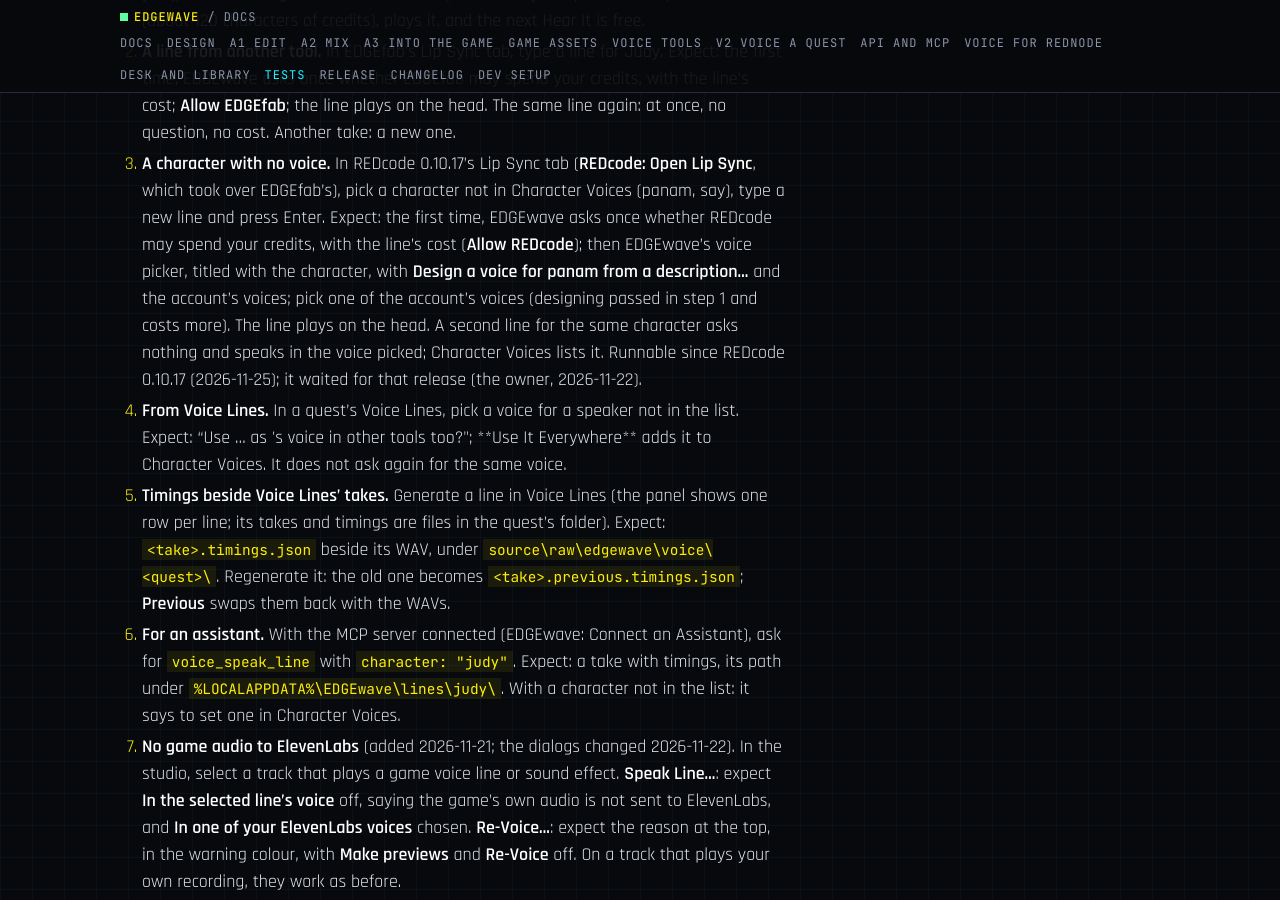
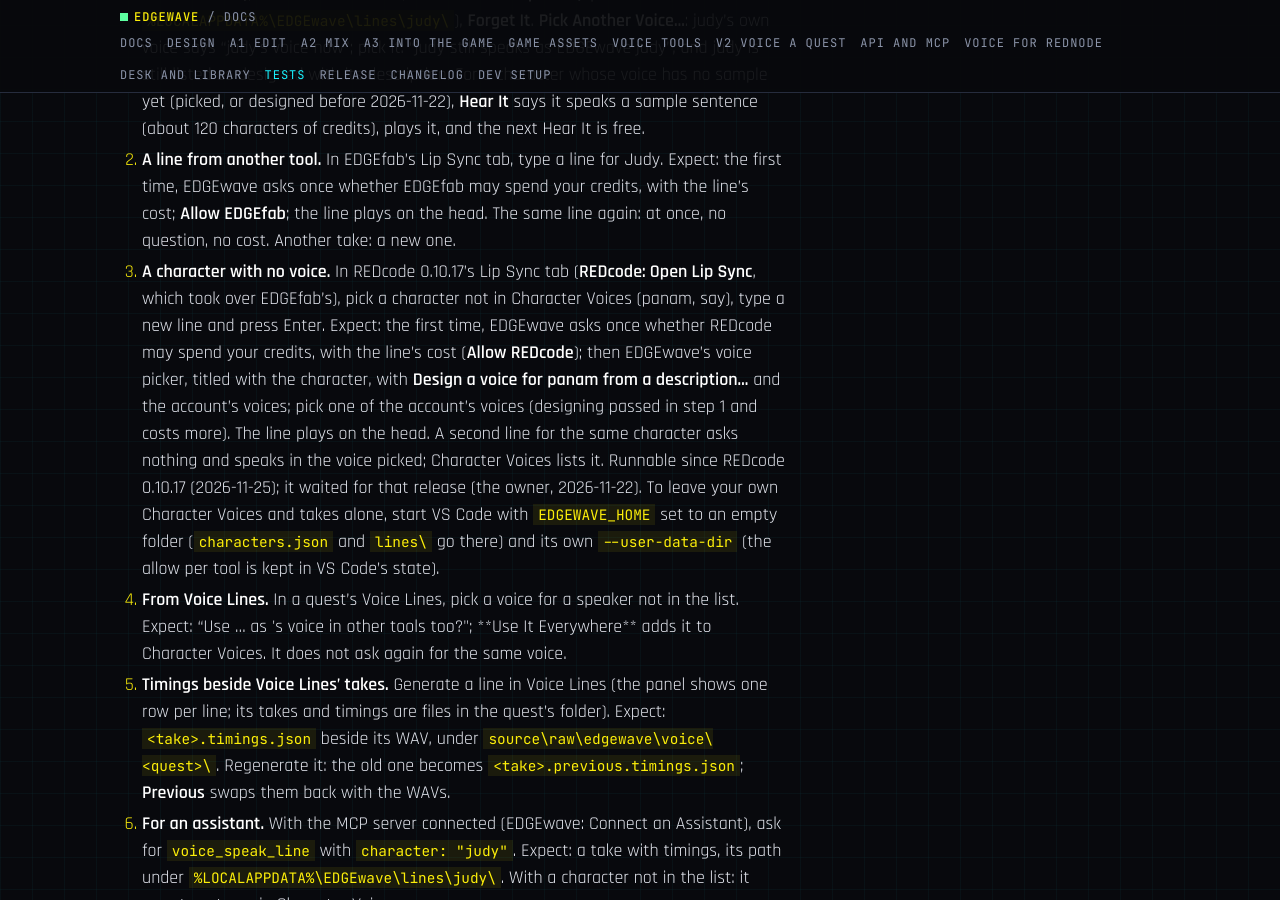
Before and after one commit to Edgemodders/EDGEwave, a Jekyll site: the page built from docs/testing.md, in a window 1280 px wide and 900 px high, scrolled down 34503 px. Built offline with Jekyll 4.4.1, drawn with Linux system fonts in a browser that asks for light colours; our own code applies the rules of GitHub Pages for plain Markdown files; some of the changed text lies outside the part shown.

Commit message:
testing.md: scratch runs for #13 step 3 (EDGEWAVE_HOME) and V2 steps 14 to 16 (a copied project, archiveDir through voice_lines)
Co-Authored-By: Claude Opus 5.5 <noreply@anthropic.com>

```diff
--- a/docs/testing.md
+++ b/docs/testing.md
@@ -386,7 +386,7 @@ What is built: [V2 Voice a quest](voice-lines.html) and [API and MCP](api.html).
 11. **An assistant.** **EDGEwave: Connect an Assistant (MCP)…** > Connect Claude Code, with the key. In a new Claude Code session, ask it to voice a quest's lines with EDGEwave. Expect: it calls `voice_lines` without asking first, and the takes appear as in step 3. With the Voice Lines panel open while it works: each row flashes as its take changes, and its time updates, with no need to close the tab.
 12. **Play with no tab** ([#8](https://github.com/Edgemodders/EDGEwave/issues/8), added 2026-10-26). Once EDGEquest's picker passes `show: false` on its ▶: click ▶ on a sound effect, then at once on another. Expect: the first plays within about a second (the player starts when the picker searches), no Hear tab opens, and the second stops the first. Click ▶ on a long one, then close the picker (Escape, or by opening the Command Palette, which closes it): the sound stops, as EDGEquest's picker stops it on closing. **EDGEwave: Stop Sound** needs a sound with no picker open: in Game Assets, ▶ on a long sound, then run it from the Command Palette: it stops. A project sound plays its WAV the same way. A music cue still gives a reason.
 13. **In the running game** ([REDnode #17](https://github.com/Edgemodders/REDnode/issues/17), REDnode 0.43.0; added 2026-10-27). Start the game with REDnode 0.43 or later and load a save. In EDGEquest's Music picker, ▶ on a `mus_` cue: it plays in the game, with the game's mix. ▶ on another stops the first; closing the picker stops it. In EDGEwave's Game Assets, right-click an event > **Play in the Game**: heard on V in the game; on a long one, **EDGEwave: Stop Sound** stops it. After Pack and Install and a game restart, step 10's `edgewave_<name>` through the API's `playEvent({ name, inGame: true })` (or EDGEquest's picker, if it offers in-game play): heard or not; tell me which. Quit the game and play a music cue again: the reason, not an error.
-14. **The .wem files** (step 5, added 2026-11-27; editor only, no game, no credits when the lines are voiced already). With Wwise 2023.1.14 installed, open a quest voiced before from EDGEquest's Storyboard (it passes the archive folder). Expect: under the header, `Making .wem files for the game with Wwise…`, then `.wem for the game: N of N takes, Wwise 2023.1.14.<build>`; a `.wem` mark beside each take, its game path on hover; the files in `source\archive\mod\<author>\<quest>\vo\`, named as the WAVs; each line in `voice.json` with `wem.female` (and `wem.male` for V). Close and open the panel: nothing is made again (the Output's EDGEwave channel says no new run).
+14. **The .wem files** (step 5, added 2026-11-27; editor only, no game, no credits when the lines are voiced already). With Wwise 2023.1.14 installed, open a quest voiced before from EDGEquest's Storyboard (it passes the archive folder). For a scratch run, copy a voiced project (such as `EDGEquest_Q2`) to a temporary folder, and give the archive folder once with the MCP tool `voice_lines` (`archiveDir: "mod\\<author>\\<quest>\\vo"`; lines already voiced cost nothing), or through the API's `voiceLines`; then **EDGEwave: Voice Lines…** opens it with the folder kept in `voice.json`. Expect: under the header, `Making .wem files for the game with Wwise…`, then `.wem for the game: N of N takes, Wwise 2023.1.14.<build>`; a `.wem` mark beside each take, its game path on hover; the files in `source\archive\mod\<author>\<quest>\vo\`, named as the WAVs; each line in `voice.json` with `wem.female` (and `wem.male` for V). Close and open the panel: nothing is made again (the Output's EDGEwave channel says no new run).
 15. **A take changes.** Regenerate a line (spends its credits), or **Use a file…** on one take, then **Previous**. Expect: after each, that line's `.wem` is made again (the mark goes and comes back); the other lines' are not. Open a take in **Studio**, change it and **Render WAV**: that take's `.wem` is made again within a few seconds, with the panel closed too (`voice.json`'s `wemFrom` changes).
 16. **No Wwise.** Set `edgewave.wwise.path` to `off` and open the panel. Expect: in the warning colour, "Wwise 2023.1.14 was not found, so the lines have WAVs and play as subtitles only…", with **Where to get Wwise** (opens Audiokinetic's download page) and **Look Again**. Clear the setting, then **Look Again**: the count comes back. With a quest opened from **EDGEwave: Voice Lines…** that EDGEquest never opened (no archive folder): the line says EDGEquest names the folder.
 17. **In the game** (needs EDGEquest's voice-over map from `voice.json`'s `wem` paths, and the game). Pack and install EDGEquest's test quest with a voiced line, and play to it. Expect: the line is heard in its voice, with its subtitle; V's line in V's voice for the save's V. Heard or not; tell me which.
@@ -484,7 +484,7 @@ Built 2026-11-20 for EDGEfab's Lip Sync tab ([#13](https://github.com/Edgemodder
 1. **A character's voice** (rewritten 2026-11-22 after round 3). **EDGEwave: Character Voices…** > **A voice for another character…** > `judy` > **Design a voice for judy from a description…**. Describe her in a sentence. Expect: a notification while ElevenLabs designs; a list with **Keep Voice 1** at the top, then Voice 1 to 3, then **Describe again…**; Voice 1 plays. Click Voice 2: it plays, the list stays open, and the top row says **Keep Voice 2**. Enter on Voice 3 does the same; ▶ too. **Describe again…** asks again with your words kept. **Keep Voice N**: "judy speaks as EDGEwave judy now…".
 1b. **Judy's menu.** Character Voices > judy. Expect: **Hear It** (plays the voice you kept, at once, free), **Design Again from Its Description…** (your words filled in), **Pick Another Voice…**, **Reveal in File Explorer** (opens `%LOCALAPPDATA%\EDGEwave\lines\judy\`), **Forget It**. **Pick Another Voice…**: judy's own voice says "judy's voice now"; pick it: "judy still speaks as EDGEwave judy", and judy is still listed as designed with its description. For a character whose voice has no sample yet (picked, or designed before 2026-11-22), **Hear It** says it speaks a sample sentence (about 120 characters of credits), plays it, and the next Hear It is free.
 2. **A line from another tool.** In EDGEfab's Lip Sync tab, type a line for Judy. Expect: the first time, EDGEwave asks once whether EDGEfab may spend your credits, with the line's cost; **Allow EDGEfab**; the line plays on the head. The same line again: at once, no question, no cost. Another take: a new one.
-3. **A character with no voice.** In REDcode 0.10.17's Lip Sync tab (**REDcode: Open Lip Sync**, which took over EDGEfab's), pick a character not in Character Voices (panam, say), type a new line and press Enter. Expect: the first time, EDGEwave asks once whether REDcode may spend your credits, with the line's cost (**Allow REDcode**); then EDGEwave's voice picker, titled with the character, with **Design a voice for panam from a description…** and the account's voices; pick one of the account's voices (designing passed in step 1 and costs more). The line plays on the head. A second line for the same character asks nothing and speaks in the voice picked; Character Voices lists it. Runnable since REDcode 0.10.17 (2026-11-25); it waited for that release (the owner, 2026-11-22).
+3. **A character with no voice.** In REDcode 0.10.17's Lip Sync tab (**REDcode: Open Lip Sync**, which took over EDGEfab's), pick a character not in Character Voices (panam, say), type a new line and press Enter. Expect: the first time, EDGEwave asks once whether REDcode may spend your credits, with the line's cost (**Allow REDcode**); then EDGEwave's voice picker, titled with the character, with **Design a voice for panam from a description…** and the account's voices; pick one of the account's voices (designing passed in step 1 and costs more). The line plays on the head. A second line for the same character asks nothing and speaks in the voice picked; Character Voices lists it. Runnable since REDcode 0.10.17 (2026-11-25); it waited for that release (the owner, 2026-11-22). To leave your own Character Voices and takes alone, start VS Code with `EDGEWAVE_HOME` set to an empty folder (`characters.json` and `lines\` go there) and its own `--user-data-dir` (the allow per tool is kept in VS Code's state).
 4. **From Voice Lines.** In a quest's Voice Lines, pick a voice for a speaker not in the list. Expect: "Use … as <speaker>'s voice in other tools too?"; **Use It Everywhere** adds it to Character Voices. It does not ask again for the same voice.
 5. **Timings beside Voice Lines' takes.** Generate a line in Voice Lines (the panel shows one row per line; its takes and timings are files in the quest's folder). Expect: `<take>.timings.json` beside its WAV, under `source\raw\edgewave\voice\<quest>\`. Regenerate it: the old one becomes `<take>.previous.timings.json`; **Previous** swaps them back with the WAVs.
 6. **For an assistant.** With the MCP server connected (EDGEwave: Connect an Assistant), ask for `voice_speak_line` with `character: "judy"`. Expect: a take with timings, its path under `%LOCALAPPDATA%\EDGEwave\lines\judy\`. With a character not in the list: it says to set one in Character Voices.
```
